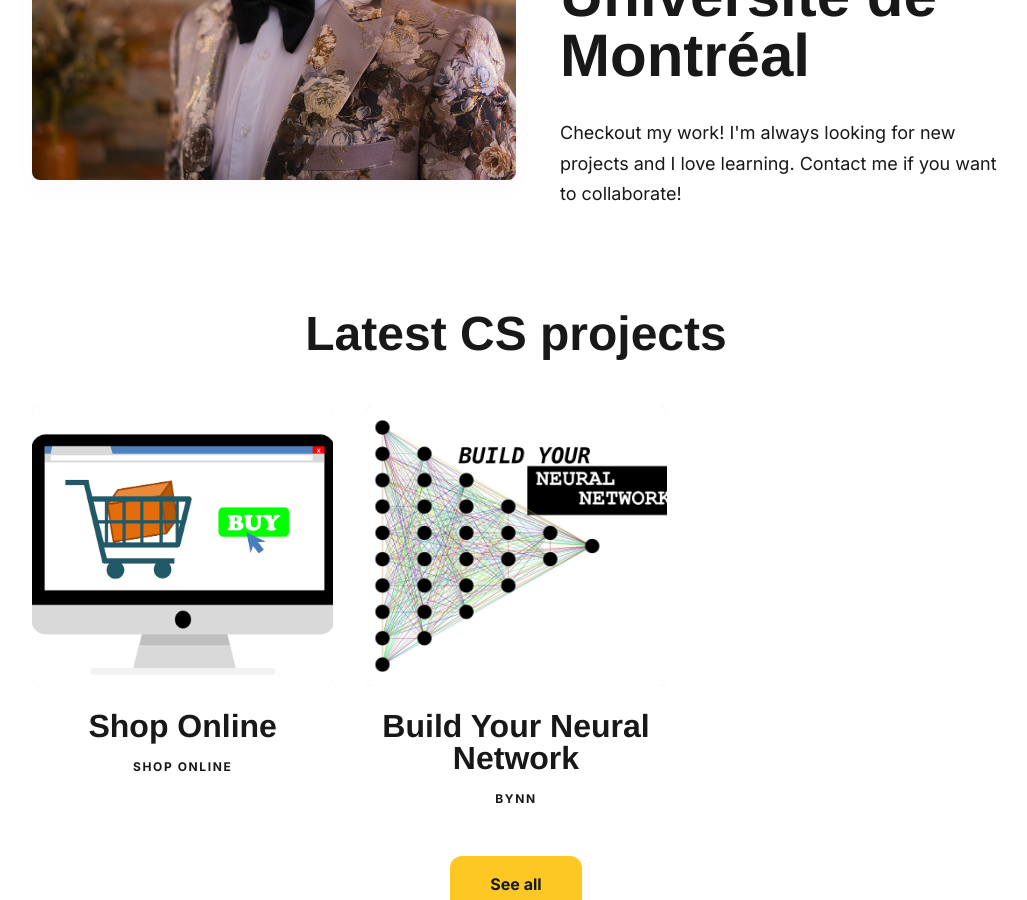
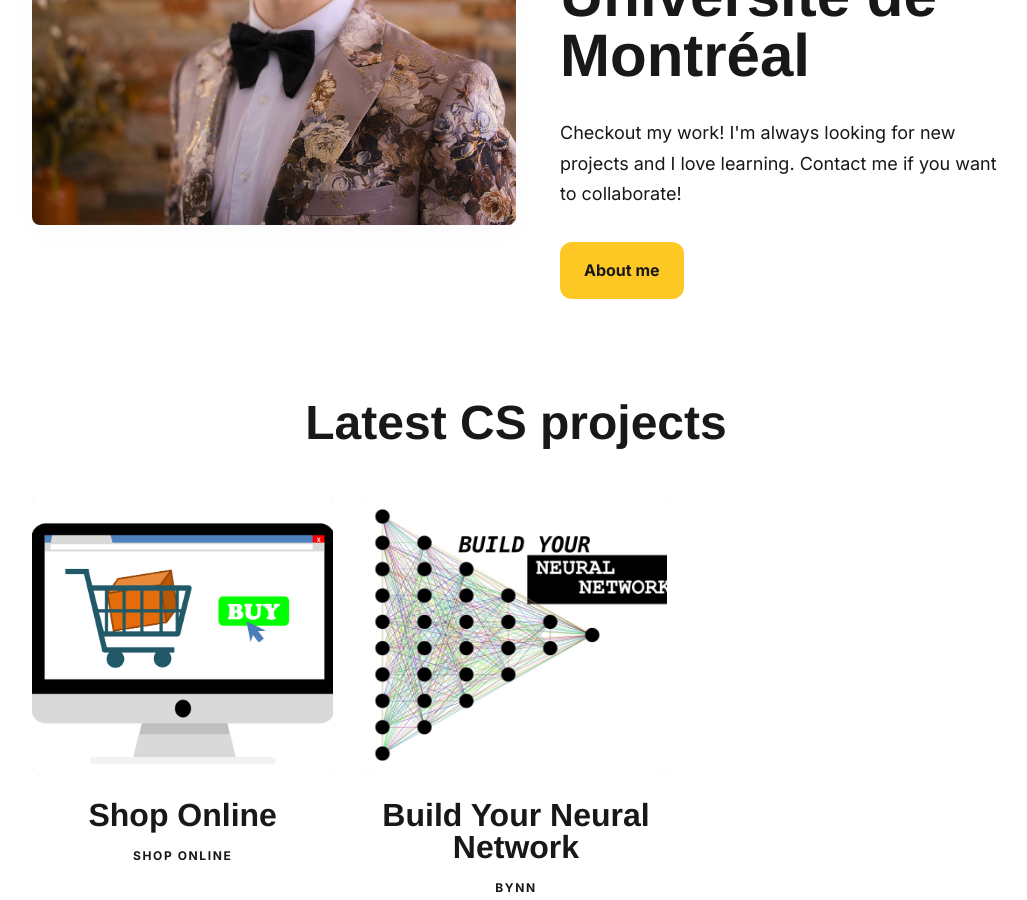
Before and after one commit to etiennecollin/etiennecollin.github.io, a Jekyll site: the page built from index.html, in a window 1280 px wide and 900 px high, scrolled down 498 px. Shown: the whole window, without its empty margins (124-1151 px from the left). Built offline with Jekyll 4.4.1, drawn with Linux system fonts in a browser that asks for light colours; nearby versions of some CDN libraries; some web fonts are replaced.

Commit message:
Added about me button

```diff
--- a/_includes/section-hero.html
+++ b/_includes/section-hero.html
@@ -14,6 +14,9 @@
           <div class="hero__right">
             <h1 class="hero__title">{{ site.data.settings.hero.hero__title }}</h1>
             <p class="hero__description">{{ site.data.settings.hero.hero__description }}</p>
+            <div class="hero__subscribe">
+                <button class="button button--small" onclick="location.href='{{site.baseurl}}/about/';" type="button">About me</button>
+            </div>
             {% if site.data.settings.mailchimp == "enable" %}
             <div class="hero__subscribe">
               <form class="subscribe-form validate"
```
